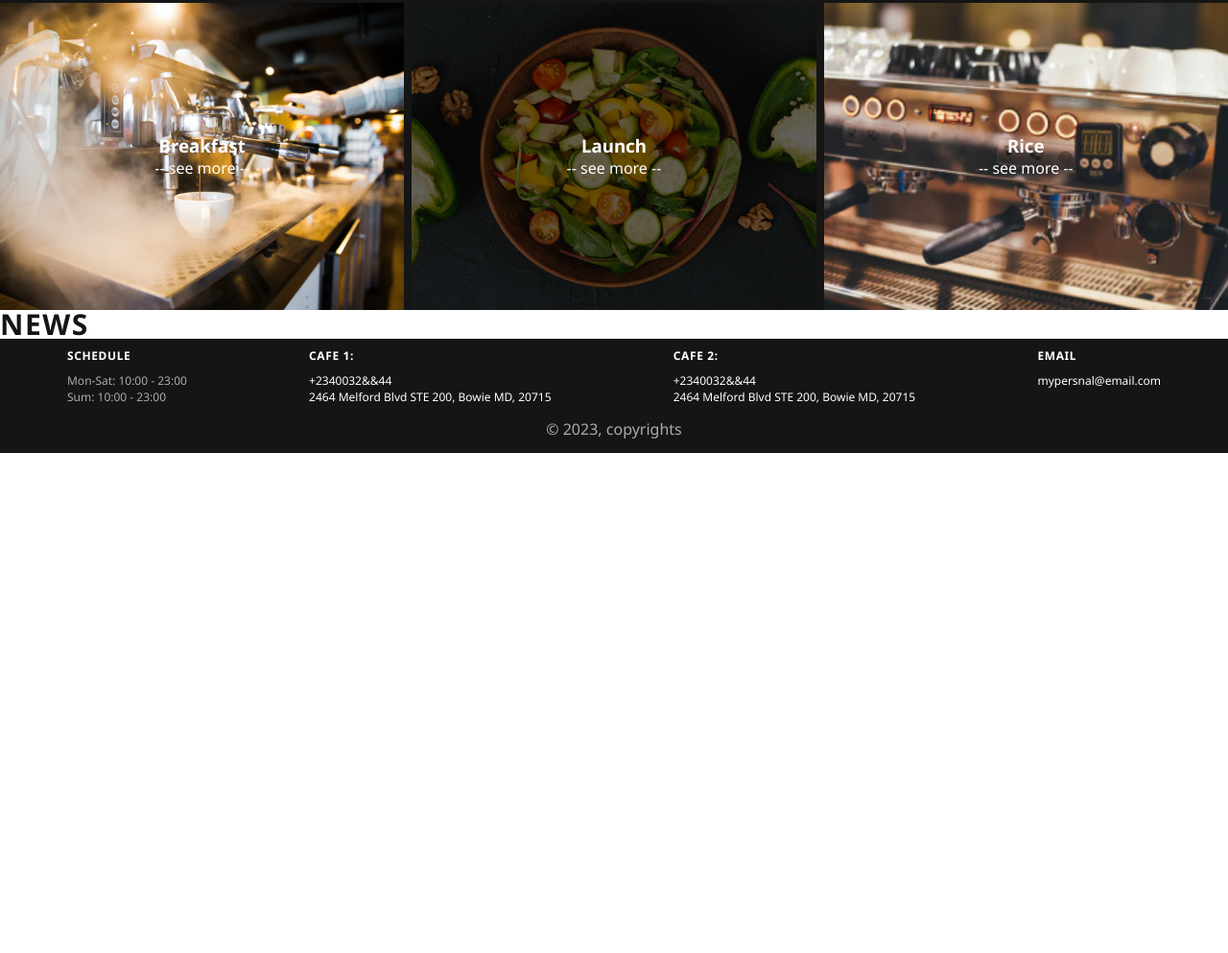
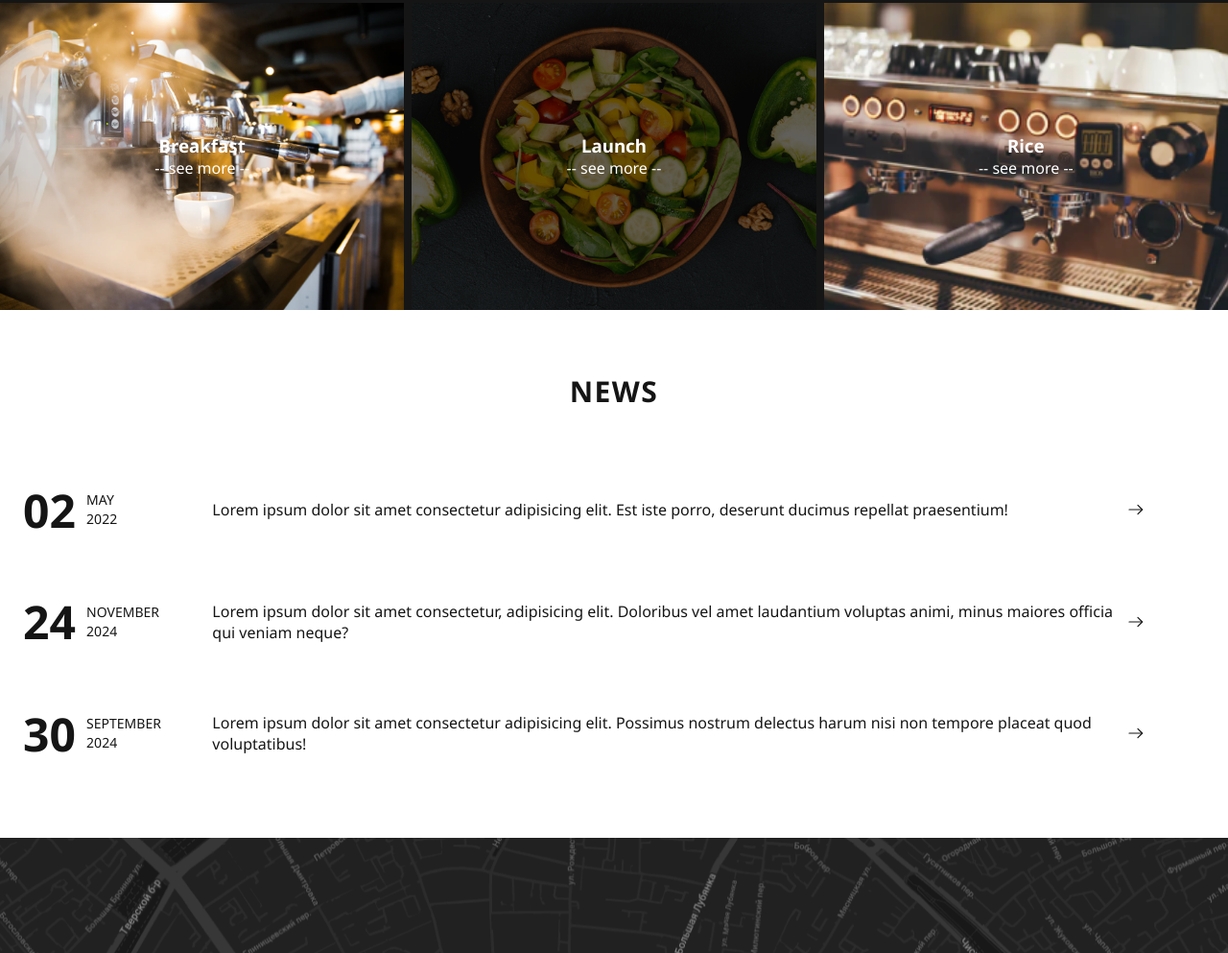
Before and after one commit to elvis-ndubuisi/downtown-restaurant, a website built with Vite: page index.html in a window 1280 px wide. Shown: the part 2367-3360 px from the top of the page at 96% size. Before the commit the page ends 2839 px from the top, so only its background shows below. Built offline with nearby package versions, Linux system fonts and the light colour scheme.

Commit message:
Added -  footer

```diff
--- a/index.html
+++ b/index.html
@@ -208,13 +208,135 @@
     <section>
       <div class="index-gallery"></div>
 
-      <section>
+      <section class="index-news">
         <h2 class="h1">news</h2>
-        <div></div>
+        <div>
+          <div class="news">
+            <div>
+              <h2>02</h2>
+              <p>may <br />2022</p>
+            </div>
+            <p>
+              Lorem ipsum dolor sit amet consectetur adipisicing elit. Est iste
+              porro, deserunt ducimus repellat praesentium!
+            </p>
+            <svg
+              width="16"
+              height="16"
+              viewBox="0 0 16 16"
+              fill="none"
+              xmlns="http://www.w3.org/2000/svg"
+            >
+              <g clip-path="url(#clip0_144_4715)">
+                <path
+                  d="M1 8L14 8"
+                  stroke="#151515"
+                  stroke-width="1.2"
+                  stroke-linecap="round"
+                  stroke-linejoin="round"
+                />
+                <path
+                  d="M10 3.33325L14.6667 7.99992L10 12.6666"
+                  stroke="#151515"
+                  stroke-width="1.2"
+                  stroke-linecap="round"
+                  stroke-linejoin="round"
+                />
+              </g>
+              <defs>
+                <clipPath id="clip0_144_4715">
+                  <rect width="16" height="16" fill="white" />
+                </clipPath>
+              </defs>
+            </svg>
+          </div>
+
+          <div class="news">
+            <div>
+              <h2>24</h2>
+              <p>november <br />2024</p>
+            </div>
+            <p>
+              Lorem ipsum dolor sit amet consectetur, adipisicing elit.
+              Doloribus vel amet laudantium voluptas animi, minus maiores
+              officia qui veniam neque?
+            </p>
+            <svg
+              width="16"
+              height="16"
+              viewBox="0 0 16 16"
+              fill="none"
+              xmlns="http://www.w3.org/2000/svg"
+            >
+              <g clip-path="url(#clip0_144_4715)">
+                <path
+                  d="M1 8L14 8"
+                  stroke="#151515"
+                  stroke-width="1.2"
+                  stroke-linecap="round"
+                  stroke-linejoin="round"
+                />
+                <path
+                  d="M10 3.33325L14.6667 7.99992L10 12.6666"
+                  stroke="#151515"
+                  stroke-width="1.2"
+                  stroke-linecap="round"
+                  stroke-linejoin="round"
+                />
+              </g>
+              <defs>
+                <clipPath id="clip0_144_4715">
+                  <rect width="16" height="16" fill="white" />
+                </clipPath>
+              </defs>
+            </svg>
+          </div>
+
+          <div class="news">
+            <div>
+              <h2>30</h2>
+              <p>September <br />2024</p>
+            </div>
+            <p>
+              Lorem ipsum dolor sit amet consectetur adipisicing elit. Possimus
+              nostrum delectus harum nisi non tempore placeat quod voluptatibus!
+            </p>
+            <svg
+              width="16"
+              height="16"
+              viewBox="0 0 16 16"
+              fill="none"
+              xmlns="http://www.w3.org/2000/svg"
+            >
+              <g clip-path="url(#clip0_144_4715)">
+                <path
+                  d="M1 8L14 8"
+                  stroke="#151515"
+                  stroke-width="1.2"
+                  stroke-linecap="round"
+                  stroke-linejoin="round"
+                />
+                <path
+                  d="M10 3.33325L14.6667 7.99992L10 12.6666"
+                  stroke="#151515"
+                  stroke-width="1.2"
+                  stroke-linecap="round"
+                  stroke-linejoin="round"
+                />
+              </g>
+              <defs>
+                <clipPath id="clip0_144_4715">
+                  <rect width="16" height="16" fill="white" />
+                </clipPath>
+              </defs>
+            </svg>
+          </div>
+        </div>
       </section>
     </section>
 
     <footer>
+      <img src="/assets/map.png" alt="map" />
       <section class="footer-content">
         <div>
           <section>
--- a/style.css
+++ b/style.css
@@ -276,11 +276,70 @@ h6 {
   background-color: var(--clr-black);
 }
 
+.index-news {
+  text-align: center;
+  margin: 70px 0;
+  max-width: var(--page-max-width);
+  margin-inline: auto;
+  padding-inline: 1em;
+}
+.index-news .h1 {
+  margin-bottom: 70px;
+}
+.index-news > div {
+  display: flex;
+  flex-direction: column;
+  align-items: stretch;
+  gap: 40px;
+}
+.news {
+  display: grid;
+  grid-template-columns: 0.2fr 1fr 80px;
+  align-items: center;
+  justify-content: space-between;
+  gap: 0.5em;
+  text-align: left;
+  padding: 0.3em 0.5em;
+}
+.news:hover {
+  background-color: var(--clr-grey);
+}
+.news > div:nth-child(1) {
+  display: flex;
+  align-items: center;
+  gap: 0.7em;
+}
+.news > div:nth-child(1) h2 {
+  font-size: 3rem;
+  line-height: 67px;
+  text-transform: uppercase;
+}
+.news > div:nth-child(1) p {
+  line-height: 20px;
+  font-size: 14px;
+  text-transform: uppercase;
+}
+
+footer {
+  position: relative;
+  height: 700px;
+}
+footer > img {
+  width: 100%;
+  height: 100%;
+  object-fit: cover;
+  object-position: center;
+}
 .footer-content {
+  position: absolute;
+  left: 0;
+  bottom: 0;
+  width: 100%;
   background-color: var(--clr-black);
   color: var(--clr-white);
   max-width: var(--page-max-width);
   padding-inline: var(--page-window-gap);
+  margin-inline: auto;
 }
 .footer-content > div:nth-child(1) {
   display: flex;
@@ -288,9 +347,10 @@ h6 {
   justify-content: space-around;
   flex-wrap: wrap;
   font-size: 0.75rem;
+  padding-block: 55px;
 }
 .footer-content > div:nth-child(2) {
-  border-top: 2px solid --clr-grey;
+  border-top: 2px solid var(--clr-grey);
   display: grid;
   place-content: center;
   height: 50px;
```
